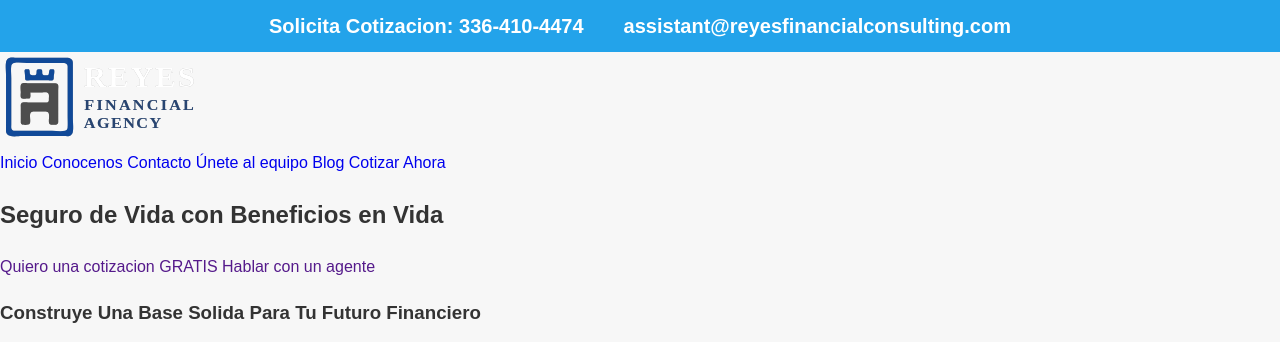
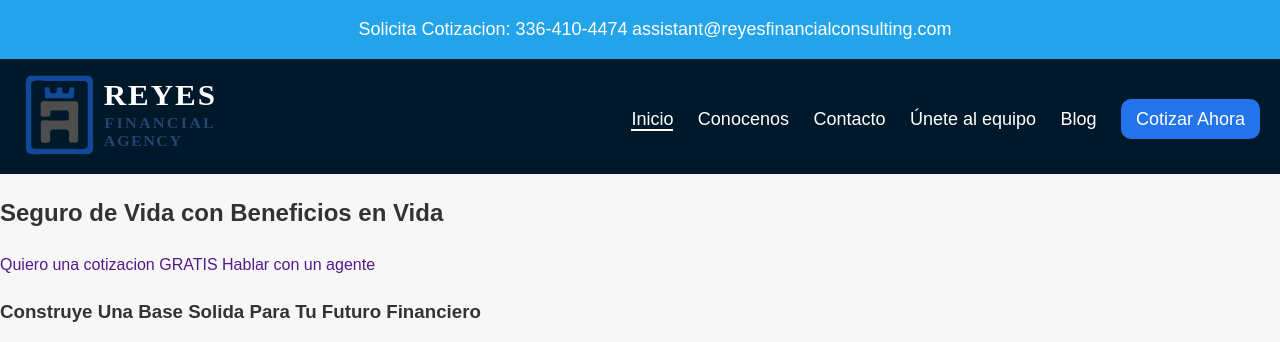
Before and after one commit to EdderFlores/reyesfinancialsite, a plain HTML site: page index.html in a window 1280 px wide. Shown: the top 342 px of the page. Drawn offline with Linux system fonts and the light colour scheme.

Commit message:
Added style CSS to main index page, fixed nav and contact top bars

```diff
--- a/index.html
+++ b/index.html
@@ -13,15 +13,17 @@
             <a href="">Solicita Cotizacion: 336-410-4474</a>
             <a href="">assistant@reyesfinancialconsulting.com</a>
         </div>
-        <img src="/imgs/RFA.svg" alt="Reyes Financial Agency" class="logo">
-        <nav class="navBar">
-            <a href="#">Inicio</a>
-            <a href="#">Conocenos</a>
-            <a href="#">Contacto</a>
-            <a href="#">Únete al equipo</a>
-            <a href="#">Blog</a>
-            <a href="#">Cotizar Ahora</a>
-        </nav>
+        <div class="navBar">
+            <a href="/index.html"><img src="/imgs/RFA.svg" alt="Reyes Financial Agency" class="logo"></a>
+            <nav class="navBarItems">
+                <a href="#" class="navLink active">Inicio</a>
+                <a href="#" class="navLink">Conocenos</a>
+                <a href="#" class="navLink">Contacto</a>
+                <a href="#" class="navLink">Únete al equipo</a>
+                <a href="#" class="navLink">Blog</a>
+                <a href="#" class="cotizaButton">Cotizar Ahora</a>
+            </nav>
+        </div>
     </header>
     <section>
         <div>
--- a/styles/style.css
+++ b/styles/style.css
@@ -3,21 +3,50 @@
     width: 200px;
 }
 
-.stickyNav {
-    display: flex;
-    justify-content: center; /* Center the flex items horizontally */
-    text-align: center;
-    gap: 20px;
-    background-color: #23A3EA;
-    padding: 10px 20px; /* Adjust padding as needed */
-    position: sticky;
-    top: 0;
-    z-index: 1000; /* Ensure it's above other content */
+.mainHeader {
+    overflow: hidden;
 }
 
-.stickyNav a {
-    font-weight: 600;
-    font-size: 20px;
+.mainHeader a {
+    font-size: 18px;
     color: #fff;
-    margin: 0 10px; /* Adjust margin as needed */
 }
+
+.stickyNav {
+    float: left;
+    display: block;
+    text-align: center;
+    background-color: #23A3EA;
+    padding: 15px;
+    position: fixed;
+    width: 100%;
+    top: 0;
+    z-index: 50; /* Ensure it's above other content */
+}
+
+.navBar {
+    padding: 15px 20px 5px;
+    background-color: #00192A;
+    display: flex;
+    align-items: center; /* Align items vertically */
+    justify-content: space-between; /* Distribute items evenly */
+    margin-top: 55px; /* Adjust this value to match the height of .stickyNav */
+}
+
+.navBarItems a {
+    margin-left: 20px;
+}
+
+.navBarItems a.active {
+    border-bottom: 2px solid #fff;
+}
+
+.navBarItems :hover{
+    border-bottom: 2px solid #fff;
+}
+
+.cotizaButton {
+    padding: 10px 15px 10px;
+    border-radius: 10px;
+    background-color: #2373EA;
+}
```
